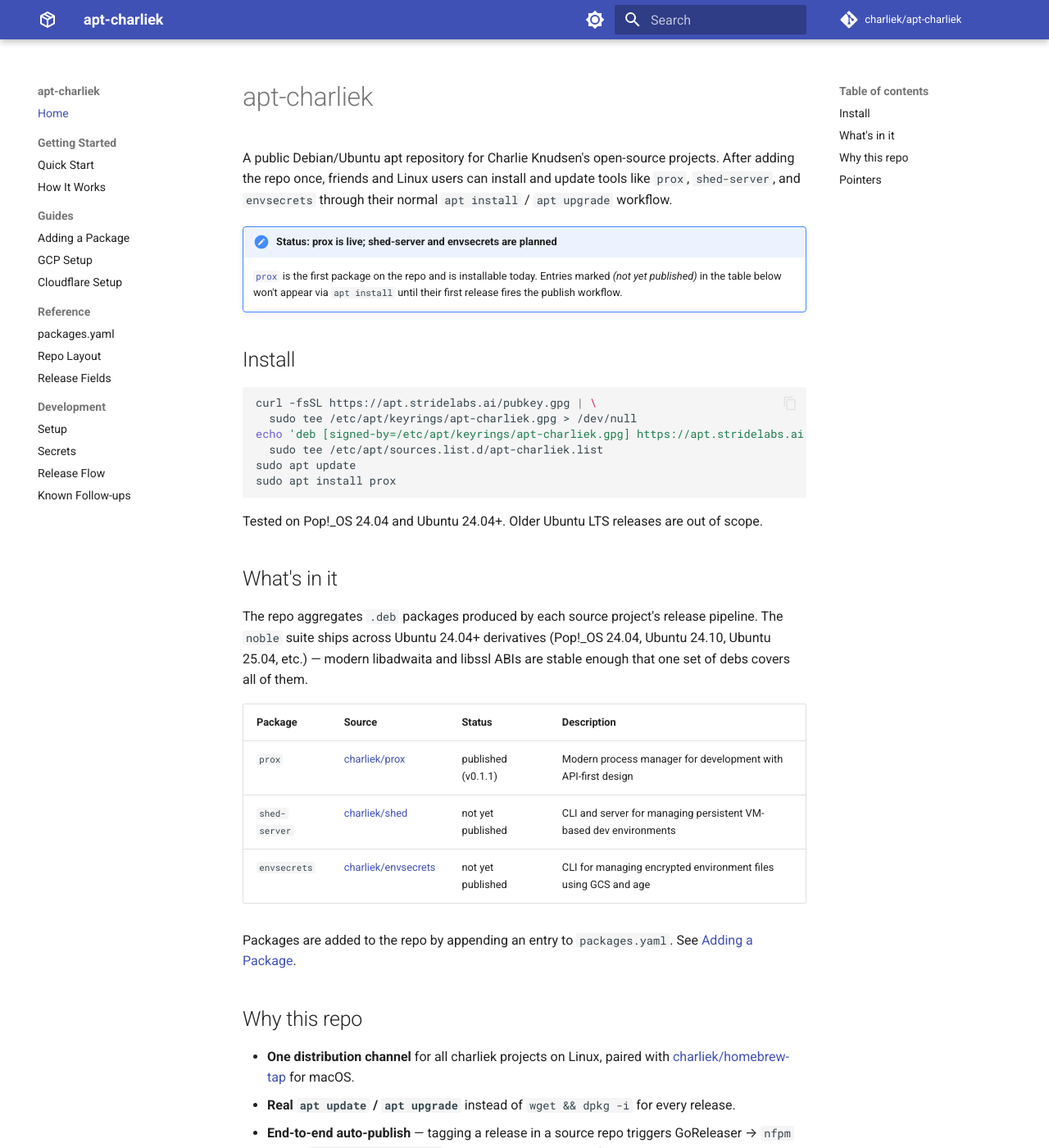
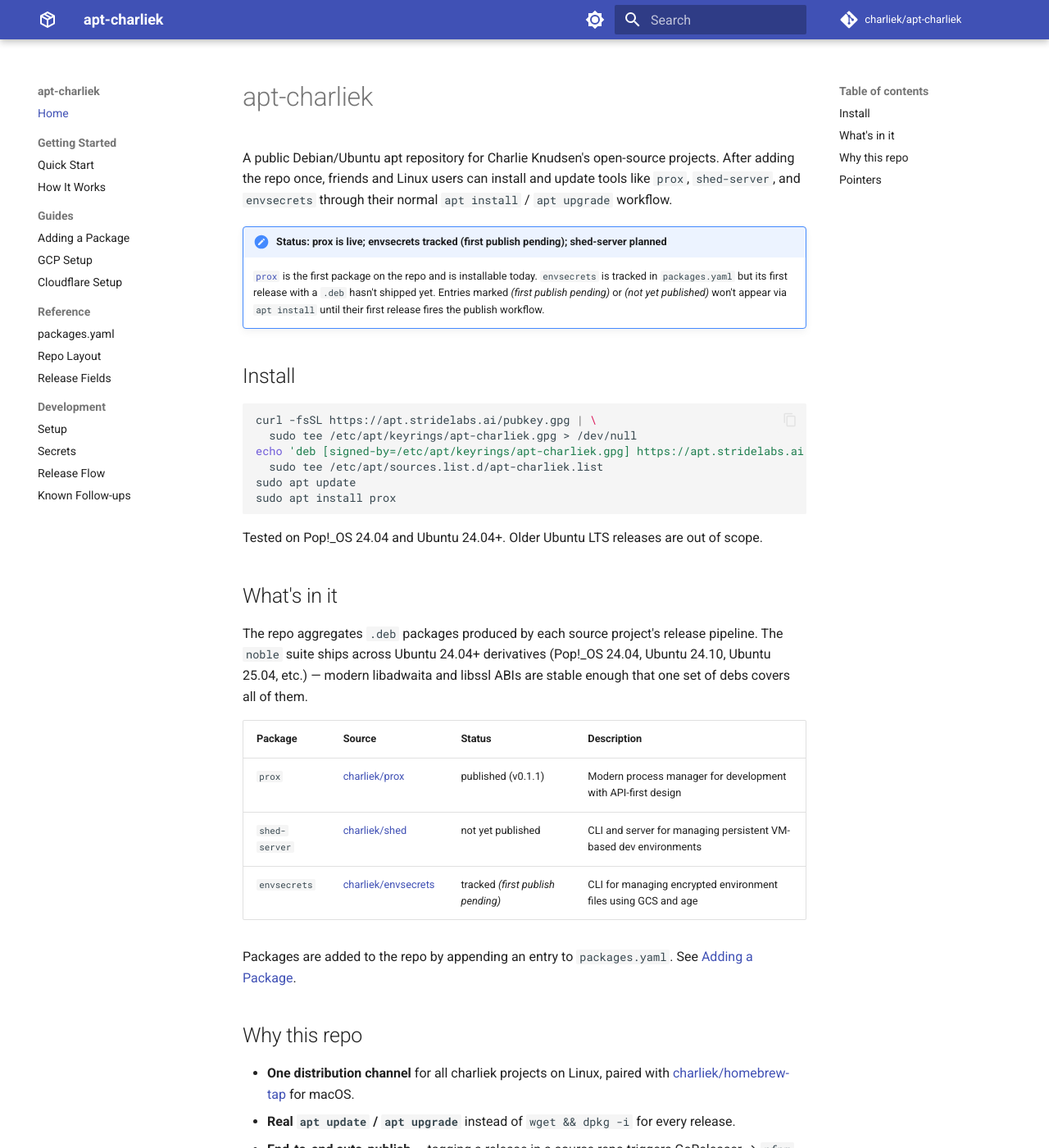
Before and after one commit to charliek/apt-charliek, an MkDocs documentation site: the page built from docs/index.md, in a window 1280 px wide and 1400 px high. Shown: the whole window at 82% size. Built offline with MkDocs 1.6.1 and Material for MkDocs 9.7.7, drawn with Linux system fonts in a browser that asks for light colours; comment, search, counter and statistics services are not loaded.

Commit message:
Track envsecrets in packages.yaml (#6)
* Track envsecrets in packages.yaml

Adds charliek/envsecrets to packages.yaml so the publish workflow
picks up its .deb assets on dispatch. Status bumped from "planned"
to "tracked (first publish pending)" in README and docs/index.md;
flips to published once envsecrets cuts its first release with a
.deb attached.

Companion to charliek/envsecrets#9.

* Sync docs/index.md status callout with updated table

```diff
--- a/docs/index.md
+++ b/docs/index.md
@@ -2,11 +2,13 @@
 
 A public Debian/Ubuntu apt repository for Charlie Knudsen's open-source projects. After adding the repo once, friends and Linux users can install and update tools like `prox`, `shed-server`, and `envsecrets` through their normal `apt install` / `apt upgrade` workflow.
 
-!!! note "Status: prox is live; shed-server and envsecrets are planned"
+!!! note "Status: prox is live; envsecrets tracked (first publish pending); shed-server planned"
     [`prox`](https://github.com/charliek/prox) is the first package on the
-    repo and is installable today. Entries marked *(not yet published)* in
-    the table below won't appear via `apt install` until their first
-    release fires the publish workflow.
+    repo and is installable today. `envsecrets` is tracked in
+    `packages.yaml` but its first release with a `.deb` hasn't shipped
+    yet. Entries marked *(first publish pending)* or *(not yet published)*
+    won't appear via `apt install` until their first release fires the
+    publish workflow.
 
 ## Install
 
@@ -29,7 +31,7 @@ The repo aggregates `.deb` packages produced by each source project's release pi
 |---|---|---|---|
 | `prox` | [charliek/prox](https://github.com/charliek/prox) | published (v0.1.1) | Modern process manager for development with API-first design |
 | `shed-server` | [charliek/shed](https://github.com/charliek/shed) | not yet published | CLI and server for managing persistent VM-based dev environments |
-| `envsecrets` | [charliek/envsecrets](https://github.com/charliek/envsecrets) | not yet published | CLI for managing encrypted environment files using GCS and age |
+| `envsecrets` | [charliek/envsecrets](https://github.com/charliek/envsecrets) | tracked *(first publish pending)* | CLI for managing encrypted environment files using GCS and age |
 
 Packages are added to the repo by appending an entry to `packages.yaml`. See [Adding a Package](guides/adding-a-package.md).
 
--- a/packages.yaml
+++ b/packages.yaml
@@ -17,3 +17,7 @@ packages:
     repo: charliek/prox
     glob: "prox_*.deb"
     include_prerelease: false
+  - name: envsecrets
+    repo: charliek/envsecrets
+    glob: "envsecrets_*.deb"
+    include_prerelease: false
```
Also changed, not shown: README.md (+1 -1 lines).
